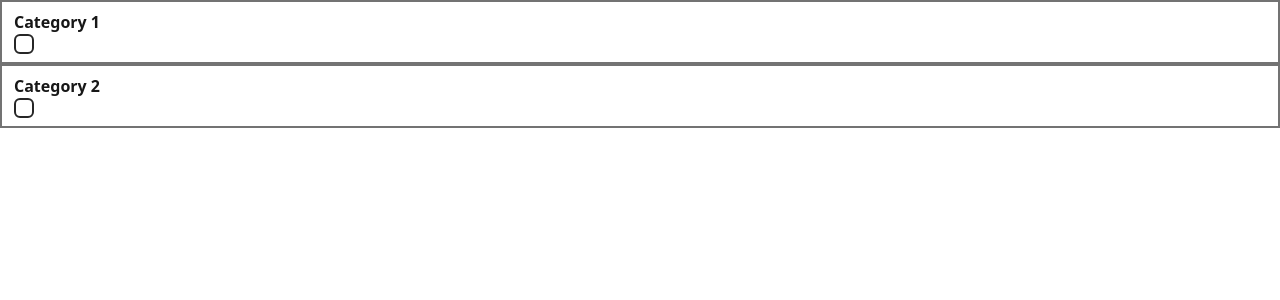
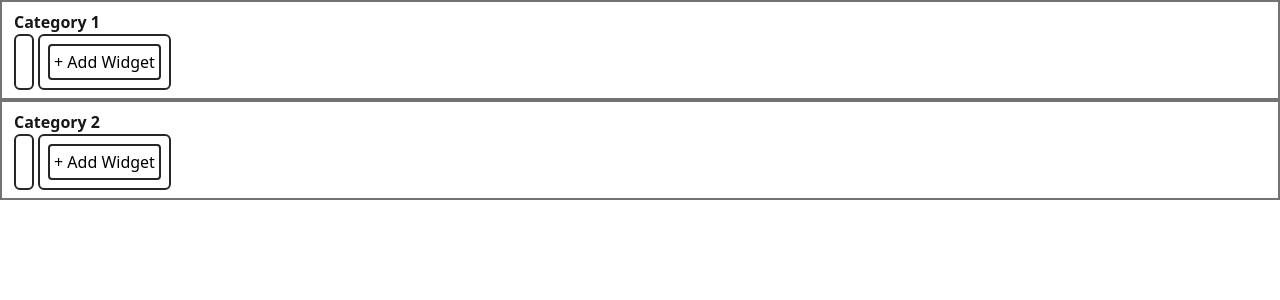
Before and after one commit to vaseemGit7/accuknox-assignment, a React (Vite) app: page / in a window 1280 px wide. Shown: the top 300 px of the page. Built offline with nearby package versions, Linux system fonts and the light colour scheme.

Commit message:
Update Category component

```diff
--- a/src/components/Category.jsx
+++ b/src/components/Category.jsx
@@ -1,10 +1,25 @@
 import { useSelector } from "react-redux";
+import AddModal from "./AddModal";
+import { useState } from "react";
 
 const Category = ({ categoryId }) => {
   const data = useSelector((state) => state.dataReducer);
+  const [dialogToggle, setDialogToggle] = useState(false);
+  const [currentCategory, setCurrentCategory] = useState(null);
+
   const category = data.categories.find(
     (category) => category.id === categoryId
   );
+
+  const handleCurrentCategory = (category) => {
+    setCurrentCategory(category);
+  };
+
+  const handleDialogToggle = () => {
+    setDialogToggle((prevState) => !prevState);
+  };
+
+  console.log(currentCategory);
 
   return (
     <div className="px-3 py-2 border-2 border-neutral-500">
@@ -12,6 +27,7 @@ const Category = ({ categoryId }) => {
         {category.name}
       </p>
       <div className="flex gap-1 overflow-x-scroll">
+        <>
           {category.widgets.map((widget) => (
             <div
               className="p-2 flex flex-col rounded-md border-2 border-neutral-800"
@@ -21,7 +37,26 @@ const Category = ({ categoryId }) => {
               <p>{widget.widgetText}</p>
             </div>
           ))}
+        </>
+        <div className="p-2 flex items-center rounded-md border-2 border-neutral-800">
+          <button
+            className="border-2 border-neutral-800 rounded p-1"
+            onClick={() => {
+              handleCurrentCategory(category);
+              handleDialogToggle();
+            }}
+          >
+            + Add Widget
+          </button>
         </div>
+      </div>
+      <AddModal
+        data={data}
+        dialogToggle={dialogToggle}
+        currentCategory={currentCategory}
+        handleDialogToggle={handleDialogToggle}
+        handleCurrentCategory={handleCurrentCategory}
+      />
     </div>
   );
 };
```
Lines whose indentation alone changed are shown as unchanged.
